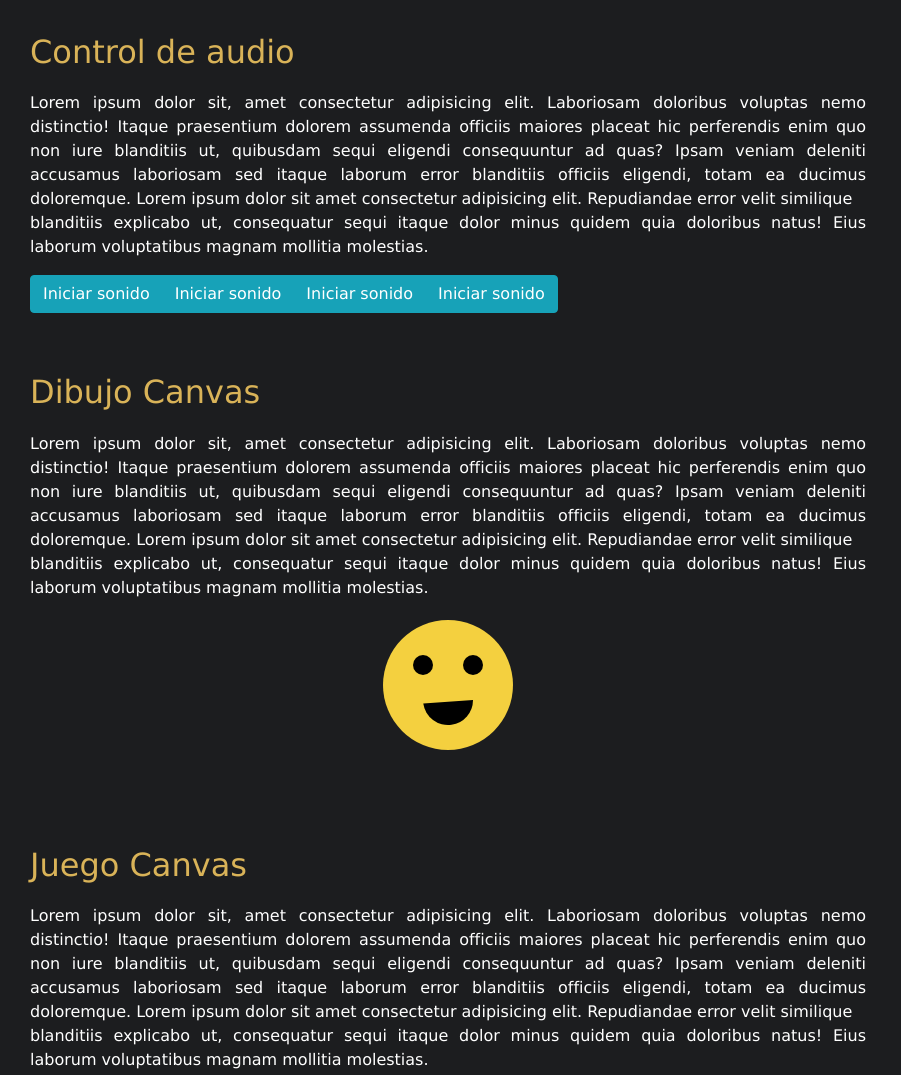
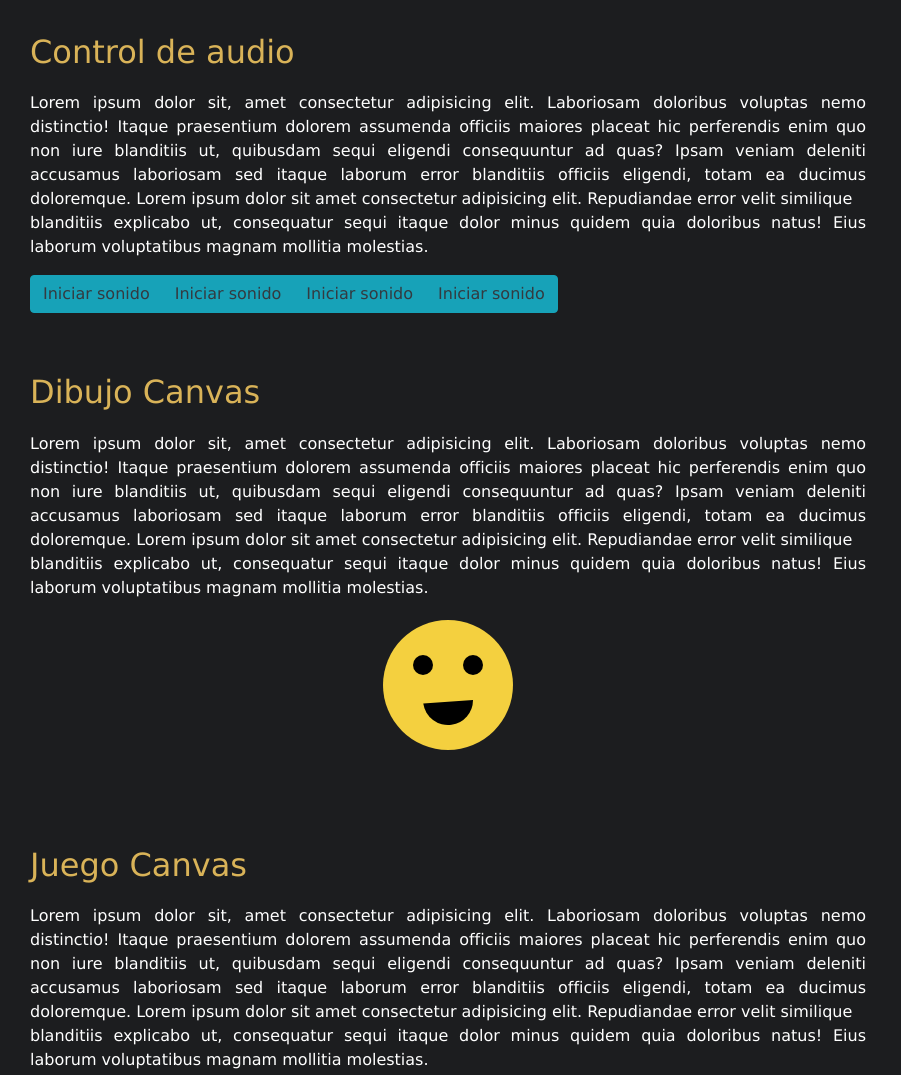
Before and after one commit to raulfernandez19802/Accesibilidad, a plain HTML site: page blog.html in a window 1280 px wide. Shown: the part 1170-2245 px from the top of the page, without its empty margins (0-901 px from the left). Drawn offline with nearby package versions, Linux system fonts and the light colour scheme.

Commit message:
contrast blog

```diff
--- a/blog.html
+++ b/blog.html
@@ -80,10 +80,10 @@
                     <br> blanditiis explicabo ut, consequatur sequi itaque dolor minus quidem quia doloribus natus! Eius laborum voluptatibus magnam mollitia molestias.
                 </p>
                 <div class="btn-group" role="group">
-                    <button id="btn1" class="btn btn-info">Iniciar sonido</button>
-                    <button id="btn2" class="btn btn-info">Iniciar sonido</button>
-                    <button id="btn3" class="btn btn-info">Iniciar sonido</button>
-                    <button id="btn4" class="btn btn-info">Iniciar sonido</button>
+                    <button id="btn1" class="btn btn-info text-dark">Iniciar sonido</button>
+                    <button id="btn2" class="btn btn-info text-dark">Iniciar sonido</button>
+                    <button id="btn3" class="btn btn-info text-dark">Iniciar sonido</button>
+                    <button id="btn4" class="btn btn-info text-dark">Iniciar sonido</button>
                 </div>
             </article>
             <article>
```
